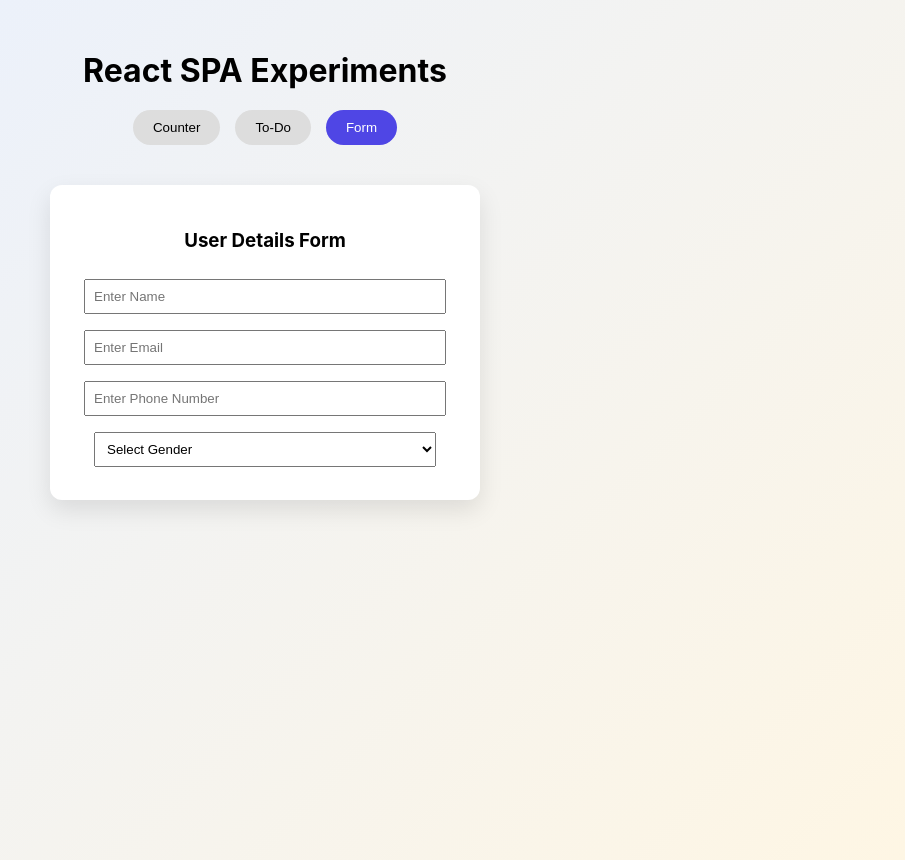
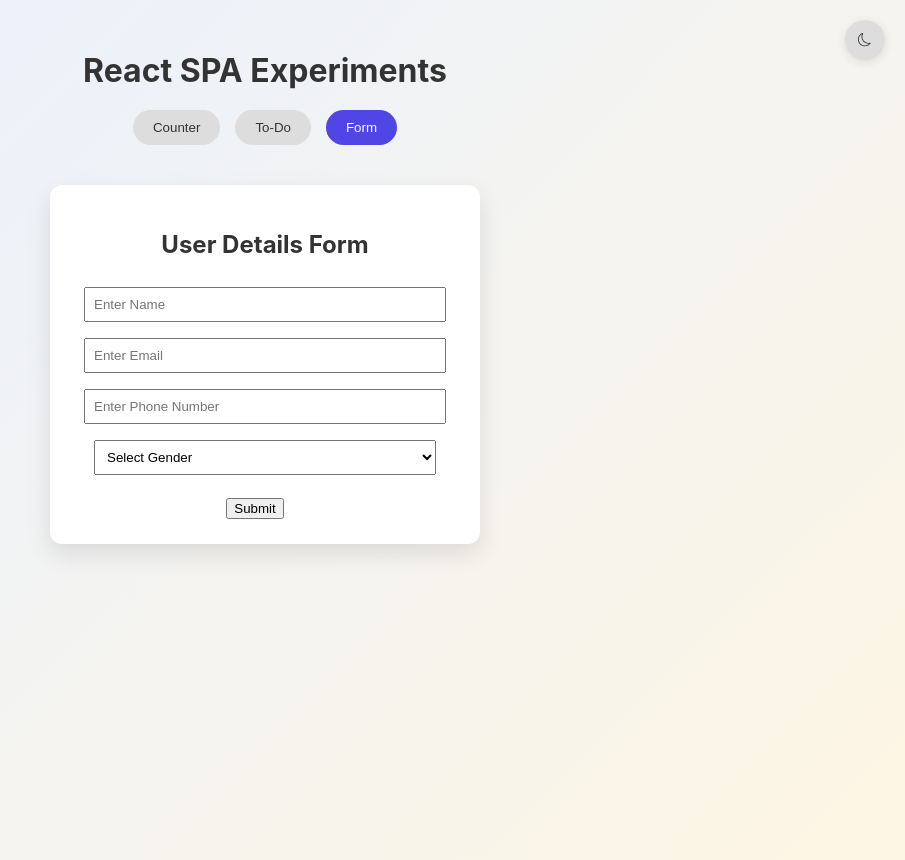
Before and after one commit to gurleenkaur-07/Simple-Counter-SPA, a React (Create React App) app: page / in a window 1280 px wide. Both pictures are taken after a click on the button "Form". Shown: the whole page, without its empty margins (375-1280 px from the left). Built offline with nearby package versions, Linux system fonts and the light colour scheme.

Commit message:
added toggle theme and submit button with UI enhancements

```diff
--- a/package.json
+++ b/package.json
@@ -9,6 +9,7 @@
     "@testing-library/user-event": "^13.5.0",
     "react": "^19.2.3",
     "react-dom": "^19.2.3",
+    "react-icons": "^5.5.0",
     "react-scripts": "5.0.1",
     "web-vitals": "^2.1.4"
   },
--- a/src/App.css
+++ b/src/App.css
@@ -1,11 +1,37 @@
+:root {
+  --bg-primary: #e8f0ff;
+  --bg-secondary: #fef6e4;
+  --card-bg: white;
+  --text-color: #333;
+  --nav-bg: #ddd;
+  --nav-active: #4f46e5;
+  --nav-text: #333;
+  --nav-active-text: white;
+  --shadow: 0 10px 25px rgba(0,0,0,0.1);
+}
+
+[data-theme="dark"] {
+  --bg-primary: #1a1a2e;
+  --bg-secondary: #16213e;
+  --card-bg: #0f3460;
+  --text-color: #e6e6e6;
+  --nav-bg: #2a2a3c;
+  --nav-active: #6366f1;
+  --nav-text: #e6e6e6;
+  --nav-active-text: white;
+  --shadow: 0 10px 25px rgba(0,0,0,0.3);
+}
+
 /* Soft background */
 .soft-bg {
   min-height: 100vh;
-  background: linear-gradient(135deg, #e8f0ff, #fef6e4);
+  background: linear-gradient(135deg, var(--bg-primary), var(--bg-secondary));
   display: flex;
   flex-direction: column;
   align-items: center;
   padding: 30px;
+  color: var(--text-color);
+  transition: background 0.3s ease, color 0.3s ease;
 }
 
 /* Title */
@@ -26,12 +52,14 @@
   cursor: pointer;
   border: none;
   border-radius: 20px;
-  background-color: #ddd;
+  background-color: var(--nav-bg);
+  color: var(--nav-text);
+  transition: background-color 0.3s ease, color 0.3s ease;
 }
 
 .nav-tabs .active {
-  background-color: #4f46e5;
-  color: white;
+  background-color: var(--nav-active);
+  color: var(--nav-active-text);
 }
 
 /* Center white box */
@@ -43,12 +71,12 @@
 
 /* Card */
 .card {
-  background: white;
+  background: var(--card-bg);
   width: 380px;
   padding: 25px;
   border-radius: 12px;
   text-align: center;
-  box-shadow: 0 10px 25px rgba(0,0,0,0.1);
+  box-shadow: var(--shadow);
 }
 
 /* Inputs */
@@ -63,6 +91,35 @@ input, select {
   display: flex;
   justify-content: center;
   gap: 15px;
+  margin-right: 20px;
+}
+
+/* Theme Toggle Button */
+.theme-toggle {
+  position: fixed;
+  top: 20px;
+  right: 20px;
+  background: var(--nav-bg);
+  border: none;
+  border-radius: 50%;
+  width: 40px;
+  height: 40px;
+  display: flex;
+  align-items: center;
+  justify-content: center;
+  cursor: pointer;
+  box-shadow: 0 2px 10px rgba(0,0,0,0.1);
+  color: var(--text-color);
+  transition: all 0.3s ease;
+}
+
+.theme-toggle:hover {
+  transform: scale(1.1);
+}
+
+.theme-toggle:focus {
+  outline: none;
+  box-shadow: 0 0 0 2px var(--nav-active);
 }
 
 .todo-input {
--- a/src/App.js
+++ b/src/App.js
@@ -1,14 +1,45 @@
-import { useState } from "react";
+import { useState, useEffect } from "react";
 import Counter from "./components/Counter";
 import Todo from "./components/Todo";
 import Form from "./components/Form";
+import { BsSun, BsMoon } from "react-icons/bs";
 import "./App.css";
 
 function App() {
   const [activeTab, setActiveTab] = useState("counter");
+  const [isDarkMode, setIsDarkMode] = useState(() => {
+    // Check for saved user preference or use system preference
+    const savedTheme = localStorage.getItem('theme');
+    if (savedTheme) return savedTheme === 'dark';
+    return window.matchMedia('(prefers-color-scheme: dark)').matches;
+  });
+
+  // Apply theme on initial load and when theme changes
+  useEffect(() => {
+    const root = document.documentElement;
+    if (isDarkMode) {
+      root.setAttribute('data-theme', 'dark');
+      localStorage.setItem('theme', 'dark');
+    } else {
+      root.removeAttribute('data-theme');
+      localStorage.setItem('theme', 'light');
+    }
+  }, [isDarkMode]);
+
+  const toggleTheme = () => {
+    setIsDarkMode(prevMode => !prevMode);
+  };
 
   return (
     <div className="app soft-bg">
+      <button
+        className="theme-toggle"
+        onClick={toggleTheme}
+        aria-label={isDarkMode ? 'Switch to light mode' : 'Switch to dark mode'}
+      >
+        {isDarkMode ? <BsSun /> : <BsMoon />}
+      </button>
+
       {/* Heading */}
       <h1 className="main-title">React SPA Experiments</h1>
 
--- a/src/components/Form.js
+++ b/src/components/Form.js
@@ -1,48 +1,30 @@
-import { useState } from "react";
-
 function Form() {
-  const [data, setData] = useState({
-    name: "",
-    email: "",
-    phone: "",
-    gender: "",
-  });
-
-  const handleChange = (e) => {
-    setData({ ...data, [e.target.name]: e.target.value });
+  const handleSubmit = (e) => {
+    e.preventDefault();
+    alert("Form submitted successfully!");
   };
 
   return (
     <div className="card">
-      <h3>User Details Form</h3>
+      <h2>User Details Form</h2>
 
-      <input
-        name="name"
-        placeholder="Enter Name"
-        value={data.name}
-        onChange={handleChange}
-      />
+      <form onSubmit={handleSubmit}>
+        <input type="text" placeholder="Enter Name" required />
+        <input type="email" placeholder="Enter Email" required />
+        <input type="tel" placeholder="Enter Phone Number" required />
 
-      <input
-        name="email"
-        placeholder="Enter Email"
-        value={data.email}
-        onChange={handleChange}
-      />
+        <select required>
+          <option value="">Select Gender</option>
+          <option>Male</option>
+          <option>Female</option>
+          <option>Other</option>
+        </select>
 
-      <input
-        name="phone"
-        placeholder="Enter Phone Number"
-        value={data.phone}
-        onChange={handleChange}
-      />
-
-      <select name="gender" value={data.gender} onChange={handleChange}>
-        <option value="">Select Gender</option>
-        <option>Male</option>
-        <option>Female</option>
-        <option>Other</option>
-      </select>
+        {/* SUBMIT BUTTON */}
+        <div className="btn-group" style={{ marginTop: "15px" }}>
+          <button type="submit">Submit</button>
+        </div>
+      </form>
     </div>
   );
 }
```
Also changed, not shown: src/ThemeToggle.js (deleted, +0 -29 lines), 1 other file (tests, documents, lock files or other folders).
